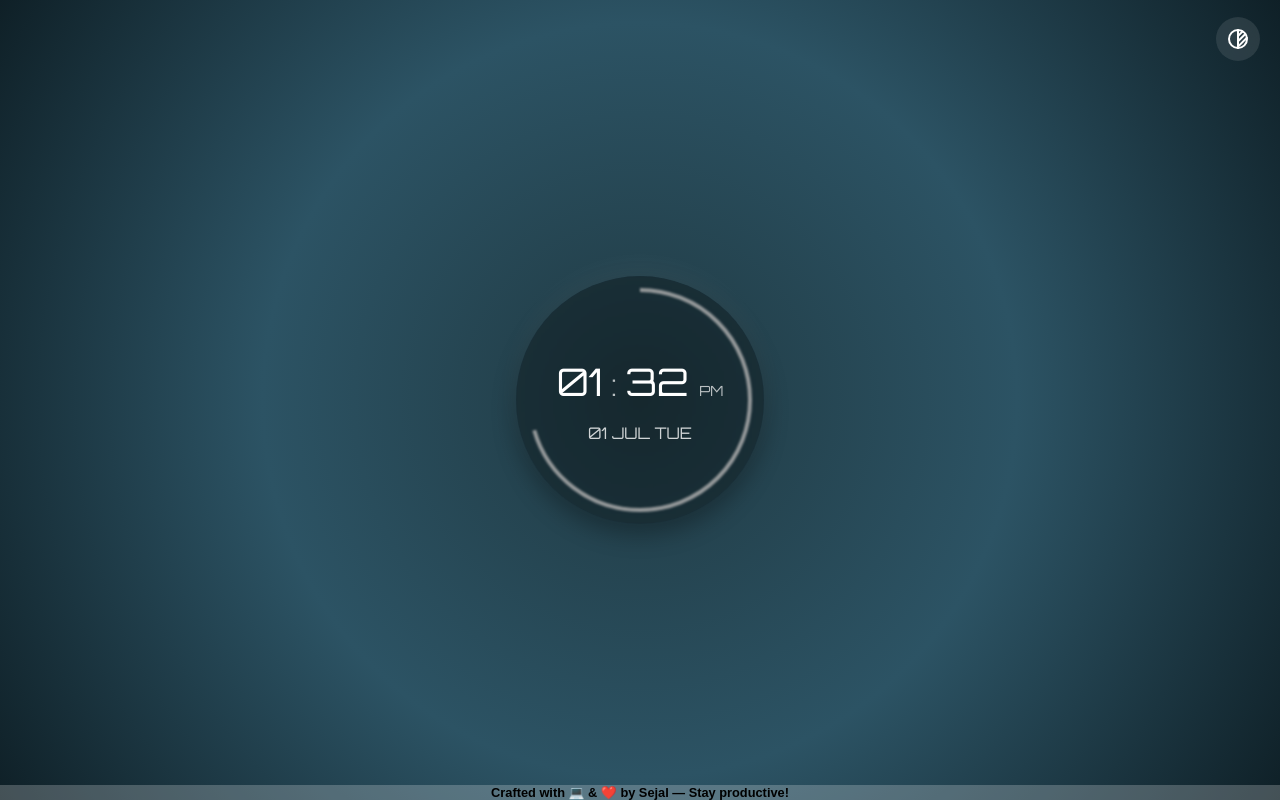
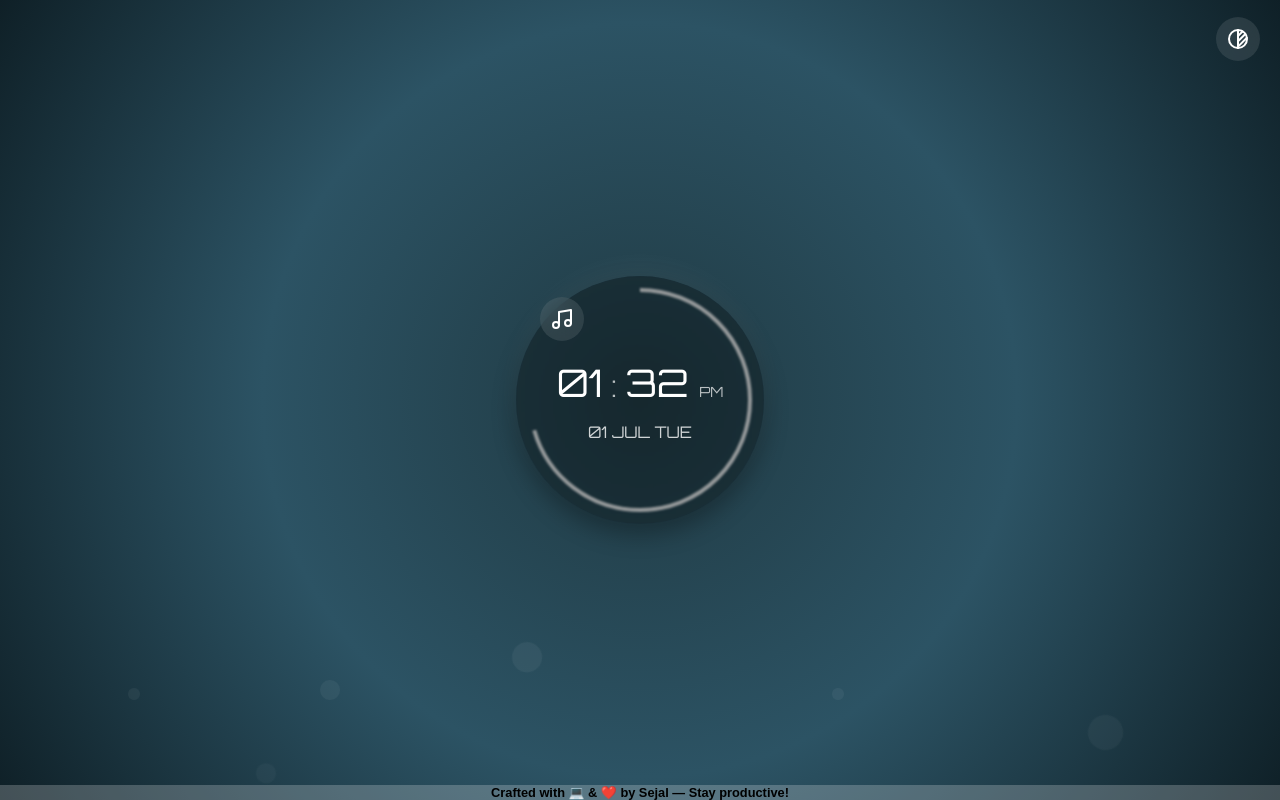
Before and after one commit to sejal0115/clock-ui, a plain HTML site: page index.html in a window 1280 px wide. Drawn offline with Linux system fonts and the light colour scheme.

Commit message:
some css added

```diff
--- a/index.html
+++ b/index.html
@@ -11,6 +11,18 @@
     <link rel="stylesheet" href="style.css" />
   </head>
   <body>
+    <ul class="background-particles">
+      <li></li>
+      <li></li>
+      <li></li>
+      <li></li>
+      <li></li>
+      <li></li>
+      <li></li>
+      <li></li>
+      <li></li>
+      <li></li>
+    </ul>
     <div class="clock-container">
       <svg class="progress-ring" width="240" height="240">
         <circle
@@ -24,9 +36,9 @@
       </svg>
       <div class="clock">
         <div class="time">
-          <span id="hours">00</span>
+          <span class="flip"><span id="hours">00</span></span>
           <span class="divider">:</span>
-          <span id="minutes">00</span>
+          <span class="flip"><span id="minutes">00</span></span>
           <span id="ampm">AM</span>
         </div>
 
@@ -36,6 +48,29 @@
           <span id="day">MON</span>
         </div>
       </div>
+      <button
+        id="music-btn"
+        class="toggle-music"
+        onclick="toggleMusic()"
+        aria-label="Toggle Music"
+        title="Play/Pause Music"
+      >
+        <svg
+          class="music-icon"
+          xmlns="http://www.w3.org/2000/svg"
+          width="24"
+          height="24"
+          fill="none"
+          stroke="currentColor"
+          stroke-width="2"
+          stroke-linecap="round"
+          stroke-linejoin="round"
+        >
+          <path d="M9 18V5l12-2v13"></path>
+          <circle cx="6" cy="18" r="3"></circle>
+          <circle cx="18" cy="16" r="3"></circle>
+        </svg>
+      </button>
     </div>
     <button
       class="toggle-theme"
@@ -63,8 +98,13 @@
         <path d="M12 19.6l8.85 -8.85"></path>
       </svg>
     </button>
+    <audio id="background-audio" loop>
+      <source src="./assets/music_1.mp3" type="audio/mp3" />
+      Your browser does not support the audio element.
+    </audio>
 
     <footer>Crafted with 💻 & ❤️ by Sejal — Stay productive!</footer>
+
     <script src="index.js"></script>
   </body>
 </html>
--- a/index.js
+++ b/index.js
@@ -13,6 +13,16 @@ const CIRCUMFERENCE = 2 * Math.PI * RADIUS;
 circle.style.strokeDasharray = `${CIRCUMFERENCE} ${CIRCUMFERENCE}`;
 circle.style.strokeDashoffset = `${CIRCUMFERENCE}`;
 
+function animateFlip(elem, newValue) {
+    const span = elem.querySelector("span");
+    if (span.textContent !== newValue) {
+        span.textContent = newValue;
+        elem.classList.remove("animate");
+        void elem.offsetWidth;
+        elem.classList.add("animate");
+    }
+}
+
 function updateClock() {
     const now = new Date();
     let hours = now.getHours();
@@ -20,9 +30,10 @@ function updateClock() {
     const seconds = now.getSeconds();
 
     const ampm = hours >= 12 ? "PM" : "AM";
-    hours = hours % 12 || 12; // Convert 0 -> 12 for midnight
+    hours = hours % 12 || 12;
     hours = hours.toString().padStart(2, "0");
-
+    animateFlip(document.querySelector(".flip:nth-child(1)"), hours);
+    animateFlip(document.querySelector(".flip:nth-child(3)"), minutes);
     hoursElem.textContent = hours;
     minutesElem.textContent = minutes;
     ampmElem.textContent = ampm;
@@ -44,3 +55,18 @@ function toggleTheme() {
 
 setInterval(updateClock, 1000);
 updateClock();
+
+const audio = document.getElementById("background-audio");
+const musicBtn = document.getElementById("music-btn");
+let isPlaying = false;
+
+function toggleMusic() {
+    if (isPlaying) {
+        audio.pause();
+        musicBtn.style.opacity = "0.4";
+    } else {
+        audio.play();
+        musicBtn.style.opacity = "1";
+    }
+    isPlaying = !isPlaying;
+}
--- a/style.css
+++ b/style.css
@@ -132,6 +132,9 @@ body.light-mode .theme-icon {
   color: #000000;
   border: 1px solid #242424;
 }
+.light-mode .background-particles li {
+  background-color: #818181;
+}
 
 #ampm {
   font-size: 14px;
@@ -154,3 +157,169 @@ footer {
   font-weight: 600;
   font-family: sans-serif;
 }
+
+.flip {
+  position: relative;
+  display: inline-block;
+  overflow: hidden;
+  height: 45px;
+}
+
+.flip span {
+  display: inline-block;
+  transform: translateY(0);
+  animation: none;
+  transition: transform 0.4s ease-out, opacity 0.4s ease-out;
+}
+
+.flip.animate span {
+  animation: flipDown 0.4s ease-out forwards;
+}
+
+@keyframes flipDown {
+  0% {
+    transform: translateY(-100%);
+    opacity: 0;
+  }
+  50% {
+    opacity: 0.6;
+  }
+  100% {
+    transform: translateY(0);
+    opacity: 1;
+  }
+}
+
+.background-particles {
+  position: absolute;
+  top: 0;
+  left: 0;
+  width: 100%;
+  height: 100%;
+  z-index: -2;
+  margin: 0;
+  padding: 0;
+  overflow: hidden;
+  list-style: none;
+}
+
+.background-particles li {
+  position: absolute;
+  display: block;
+  list-style: none;
+  width: 12px;
+  height: 12px;
+  background: rgba(255, 255, 255, 0.15);
+  animation: float 20s linear infinite;
+  bottom: -150px;
+  border-radius: 50%;
+}
+
+.background-particles li:nth-child(1) {
+  left: 25%;
+  width: 20px;
+  height: 20px;
+  animation-delay: 0s;
+}
+.background-particles li:nth-child(2) {
+  left: 10%;
+  animation-delay: 2s;
+  animation-duration: 12s;
+}
+.background-particles li:nth-child(3) {
+  left: 70%;
+  width: 10px;
+  height: 10px;
+  animation-delay: 4s;
+}
+.background-particles li:nth-child(4) {
+  left: 40%;
+  width: 30px;
+  height: 30px;
+  animation-delay: 0s;
+  animation-duration: 18s;
+}
+.background-particles li:nth-child(5) {
+  left: 65%;
+  animation-delay: 0s;
+}
+.background-particles li:nth-child(6) {
+  left: 75%;
+  width: 10px;
+  height: 10px;
+  animation-delay: 3s;
+}
+.background-particles li:nth-child(7) {
+  left: 35%;
+  width: 30px;
+  height: 30px;
+  animation-delay: 7s;
+}
+.background-particles li:nth-child(8) {
+  left: 50%;
+  animation-delay: 15s;
+  animation-duration: 20s;
+}
+.background-particles li:nth-child(9) {
+  left: 20%;
+  width: 20px;
+  height: 20px;
+  animation-delay: 2s;
+  animation-duration: 18s;
+}
+.background-particles li:nth-child(10) {
+  left: 85%;
+  width: 35px;
+  height: 35px;
+  animation-delay: 0s;
+  animation-duration: 25s;
+}
+
+@keyframes float {
+  0% {
+    transform: translateY(0) rotate(0deg);
+    opacity: 0;
+  }
+  50% {
+    opacity: 0.6;
+  }
+  100% {
+    transform: translateY(-1000px) rotate(360deg);
+    opacity: 0;
+  }
+}
+
+.toggle-music {
+  position: absolute;
+  top: 17px;
+  left: 20px;
+  padding: 10px;
+  background: rgba(255, 255, 255, 0.1);
+  border: none;
+  border-radius: 50%;
+  cursor: pointer;
+  backdrop-filter: blur(10px);
+  display: flex;
+  justify-content: center;
+  align-items: center;
+  transition: background 0.3s ease;
+}
+
+.toggle-music:hover {
+  background: rgba(255, 255, 255, 0.2);
+}
+
+.music-icon {
+  width: 24px;
+  height: 24px;
+  stroke: white;
+}
+
+body.light-mode .music-icon {
+  stroke: black;
+}
+
+.toggle-music {
+  opacity: 1;
+  transition: opacity 0.3s ease;
+}
```
Also changed, not shown: 1 other file.
